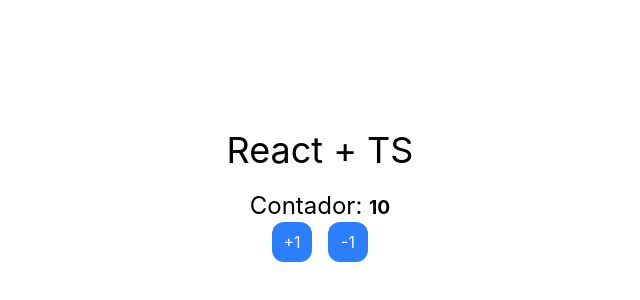
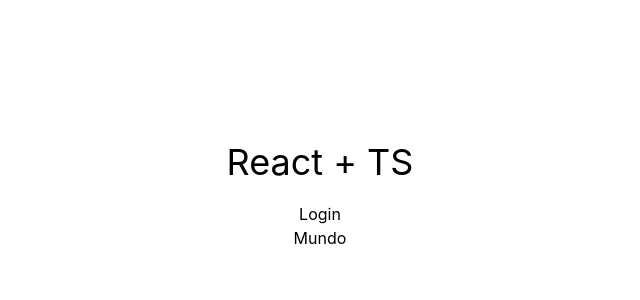
Before and after one commit to JDargon/ReactNativeDevTalles, a React (Vite) app: page / in a window 1280 px wide. Shown: the part 204-504 px from the top of the page, without its empty margins (320-960 px from the left). Built offline with nearby package versions, Linux system fonts and the light colour scheme.

Commit message:
Enumeraciones y estado

```diff
--- a/src/App.tsx
+++ b/src/App.tsx
@@ -1,23 +1,26 @@
 //import BasicTypes from './typescript/BasicTypes';
 // import ObjectLiterals from './typescript/ObjectLiterals';
 // import { BasicFunctions } from './typescript/BasicFunctions';
+//import { Counter } from "./components/Counter";
 
-import { Counter } from "./components/Counter";
+import { LoginPage } from "./components/LoginPage";
+import { AuthProvider } from "./context/AuthContext";
 
 function App() {
 
   return (
-    <>
-
+    <AuthProvider>
       <div className="flex flex-col justify-center items-center h-svh">
         <h1 className="text-4xl mb-5" >React + TS</h1>
 
         {/* <BasicTypes />   */}
         {/* <ObjectLiterals/> */}
         {/* <BasicFunctions/> */}
-        <Counter/>
+        {/* <Counter/> */}
+        <LoginPage/>
+
       </div>
-    </>
+    </AuthProvider>
   )
 }
 
--- /dev/null
+++ b/src/components/LoginPage.tsx
@@ -0,0 +1,14 @@
+import { useAuthContext } from "../context/AuthContext"
+
+export const LoginPage = () => {
+
+    const { hola } = useAuthContext();
+
+    return (
+        <>
+            <h3>Login</h3>
+
+            <span>{hola}</span>
+        </>
+    );
+};
--- /dev/null
+++ b/src/context/AuthContext.tsx
@@ -0,0 +1,21 @@
+import { createContext, useContext, type PropsWithChildren } from "react";
+
+interface AuthState {
+    hola: string;
+}
+
+export const AuthContext = createContext({} as AuthState);
+
+export const useAuthContext = () => useContext(AuthContext);
+
+export const AuthProvider = ({ children }: PropsWithChildren) => {
+
+    return (
+        <AuthContext.Provider value={{
+            hola: 'Mundo',
+        }}
+        >
+            {children}
+        </AuthContext.Provider>
+    );
+};
```
